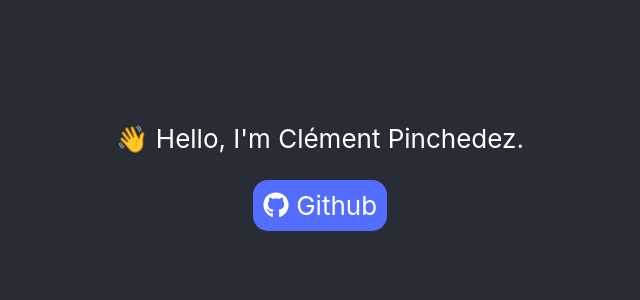
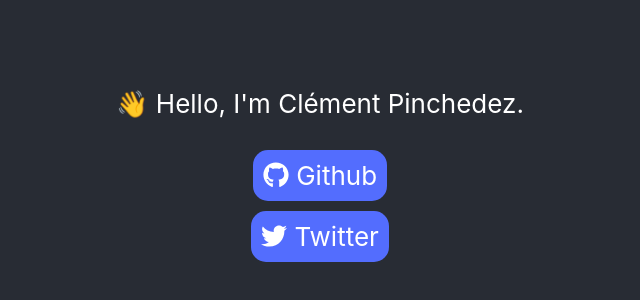
Before and after one commit to clempinch/personal-website, a React (Create React App) app: page / in a window 1280 px wide. Shown: the part 236-536 px from the top of the page, without its empty margins (320-960 px from the left). Built offline with nearby package versions, Linux system fonts and the light colour scheme.

Commit message:
✨ Adding Twitter link

```diff
--- a/src/App.css
+++ b/src/App.css
@@ -13,16 +13,17 @@
   color: white;
 }
 
-.github {
+.link {
   background-color: #536dfe;
   color: white;
   text-decoration: none;
   padding: 10px;
+  margin: 5px;
   border-radius: 15px;
   transition: all 0.5s ease-out;
 }
 
-.github:hover {
+.link:hover {
   color: #333;
   background-color: #fff;
 }
--- a/src/App.js
+++ b/src/App.js
@@ -1,7 +1,7 @@
 import React from 'react';
 import './App.css';
 import { FontAwesomeIcon } from '@fortawesome/react-fontawesome'
-import { faGithub } from '@fortawesome/free-brands-svg-icons'
+import { faGithub, faTwitter } from '@fortawesome/free-brands-svg-icons'
 
 class App extends React.Component {
 
@@ -12,7 +12,8 @@ class App extends React.Component {
         <header className="App-header">
           <p>
             <span role="img" aria-label="hello">👋</span> Hello, I'm Clément Pinchedez.</p>
-            <a class="github" href="https://github.com/clempinch" target="_blank" rel="noopener noreferrer"><FontAwesomeIcon icon={faGithub} /> Github</a>
+            <a class="link" href="https://github.com/clempinch" target="_blank" rel="noopener noreferrer"><FontAwesomeIcon icon={faGithub} /> Github</a>
+            <a class="link" href="https://twitter.com/clempinch" target="_blank" rel="noopener noreferrer"><FontAwesomeIcon icon={faTwitter} /> Twitter</a>
         </header>
       </div>
     )
```
